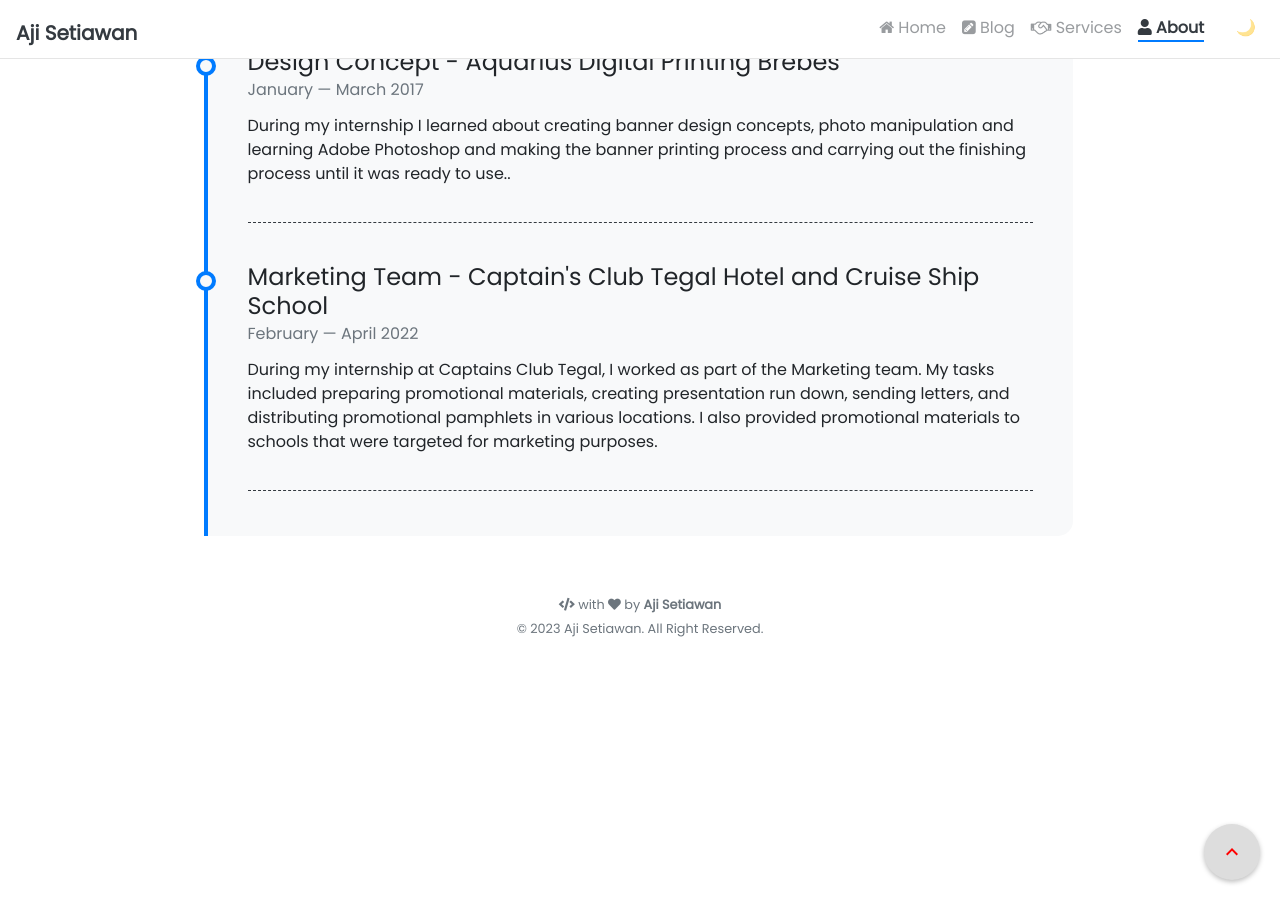
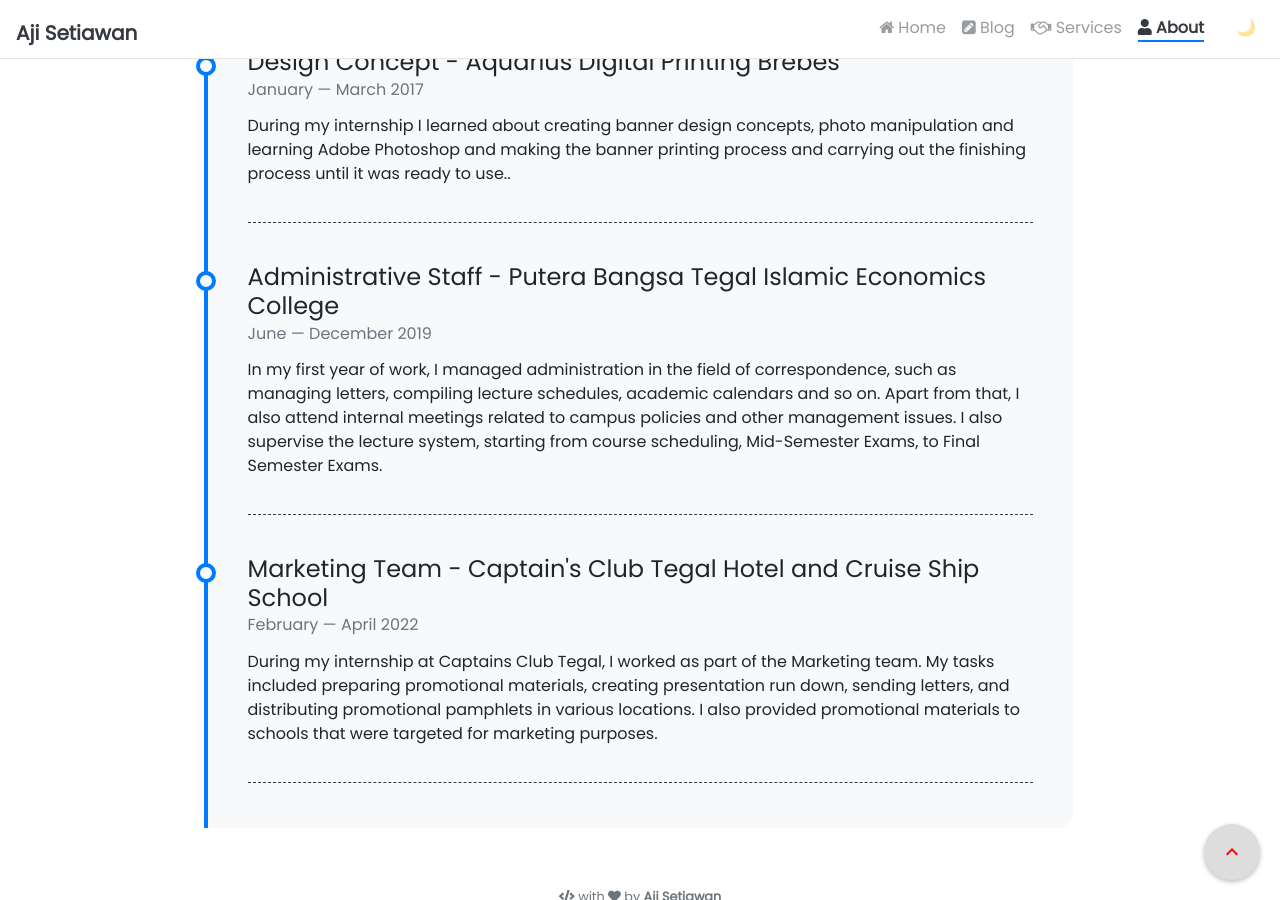
Before and after one commit to ajisetiawan716/ajisetiawan716.github.io, a Jekyll site: the page built from pages/about.md, in a window 1280 px wide and 900 px high, scrolled down 2159 px. Built offline with Jekyll 4.4.1, drawn with Linux system fonts in a browser that asks for light colours; nearby versions of some CDN libraries; emoji names are drawn with the system emoji font; comment, search, counter and statistics services are not loaded.

Commit message:
Update timeline.yml

```diff
--- a/_data/timeline.yml
+++ b/_data/timeline.yml
@@ -2,7 +2,10 @@
   from: January
   to: March 2017
   description: During my internship I learned about creating banner design concepts, photo manipulation and learning Adobe Photoshop and making the banner printing process and carrying out the finishing process until it was ready to use..
-
+- title: Administrative Staff - Putera Bangsa Tegal Islamic Economics College
+  from: June
+  to: December 2019
+  description: In my first year of work, I managed administration in the field of correspondence, such as managing letters, compiling lecture schedules, academic calendars and so on. Apart from that, I also attend internal meetings related to campus policies and other management issues. I also supervise the lecture system, starting from course scheduling, Mid-Semester Exams, to Final Semester Exams.
 - title: Marketing Team - Captain's Club Tegal Hotel and Cruise Ship School
   from: February
   to: April 2022
```
